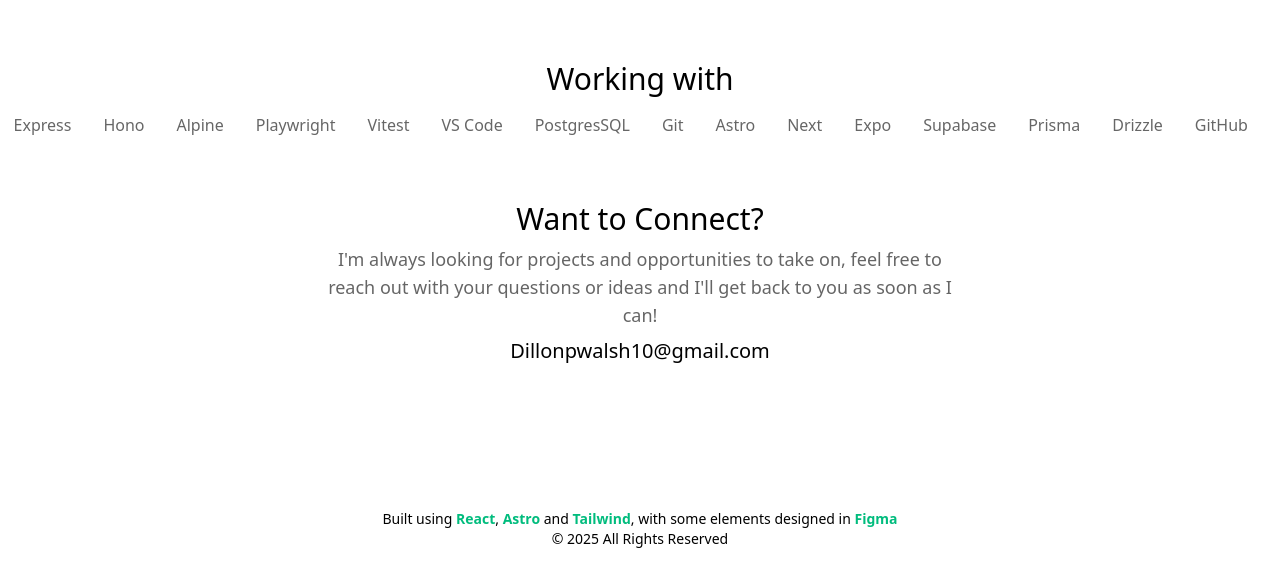
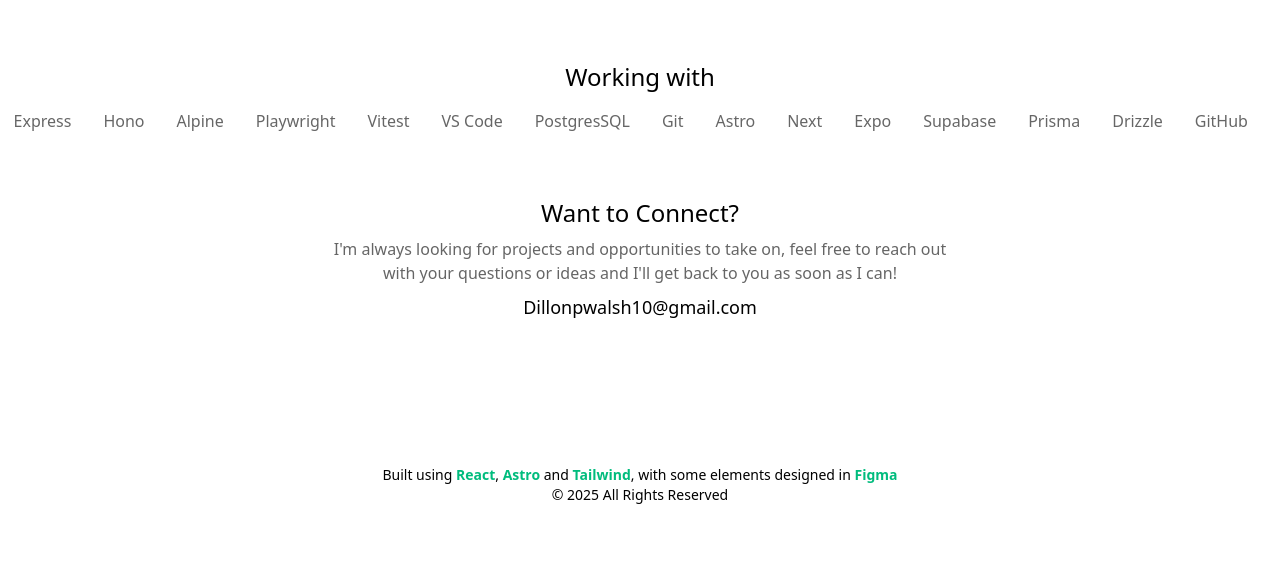
Before and after one commit to Dillonpw/portfolio, an Astro site: page / in a window 1280 px wide. Shown: the part 296-869 px from the top of the page. After the commit the page ends 825 px from the top, so only its background shows below. Built offline with nearby package versions, Linux system fonts and the light colour scheme; Astro itself is replaced by a stand-in of ours.

Commit message:
adjusted text sizing

```diff
--- a/src/components/more-info.tsx
+++ b/src/components/more-info.tsx
@@ -7,15 +7,15 @@
       transition={{ duration: 1, delay: 0.75 }}
       className="mx-10 mt-16 flex flex-col gap-2 lg:mx-[12rem] xl:mx-[20rem] dark:text-gray-200"
     >
-      <h1 className="text-center text-2xl md:text-3xl">
+      <h1 className="text-center text-xl md:text-2xl">
         Want to Connect?
       </h1>
-      <p className="text-center text-sm opacity-60 md:text-lg">
+      <p className="text-center text-sm opacity-60 md:text-base">
         I&apos;m always looking for projects and opportunities to take on, feel
         free to reach out with your questions or ideas and I&apos;ll get back to
         you as soon as I can!
       </p>
-      <p className="text-center text-base md:text-xl">
+      <p className="text-center text-base md:text-lg">
         Dillonpwalsh10@gmail.com
       </p>
     </motion.section>
--- a/src/components/tech.tsx
+++ b/src/components/tech.tsx
@@ -11,7 +11,7 @@
       animate={{ y: 0 }}
       className="mt-16 cursor-pointer text-center md:mb-6"
     >
-      <h2 className="mb-4 text-2xl md:text-3xl">Working with</h2>
+      <h2 className="mb-4 text-xl md:text-2xl">Working with</h2>
       <div className="relative hidden md:block">
         <div className="relative flex overflow-hidden">
           {[0, 1].map((row) => (
@@ -23,7 +23,7 @@
               {devTools.map((dt, index) => (
                 <motion.span
                   key={`${row}-${index}`}
-                  className="mx-4 opacity-60"
+                  className="mx-4 text-base opacity-60"
                   whileHover={{ scale: 1.4 }}
                   transition={{ type: "spring", stiffness: 300 }}
                 >
```
